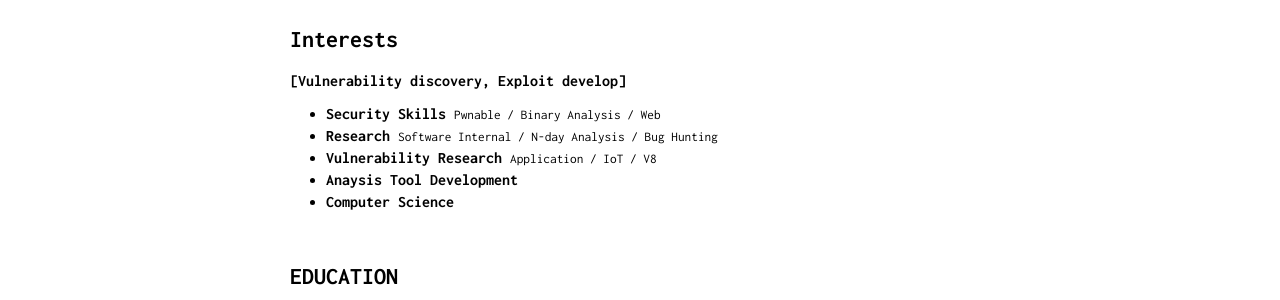
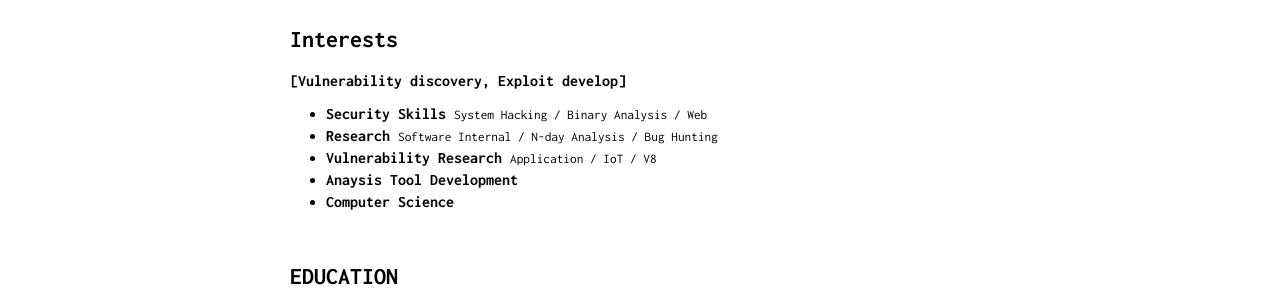
Before and after one commit to Bugeun/bugeun.github.io, a Jekyll site: the page built from index.md, in a window 1280 px wide. Shown: the part 369-669 px from the top of the page. Built offline with Jekyll 4.4.1, drawn with Linux system fonts in a browser that asks for light colours.

Commit message:
Update index.md

```diff
--- a/index.md
+++ b/index.md
@@ -32,7 +32,7 @@ Security Researcher
   <ul>
     <li>
     <b>Security Skills</b>
-    <small>Pwnable / Binary Analysis / Web</small>
+    <small>System Hacking / Binary Analysis / Web</small>
     </li>
     <li>
     <b>Research</b>
```
